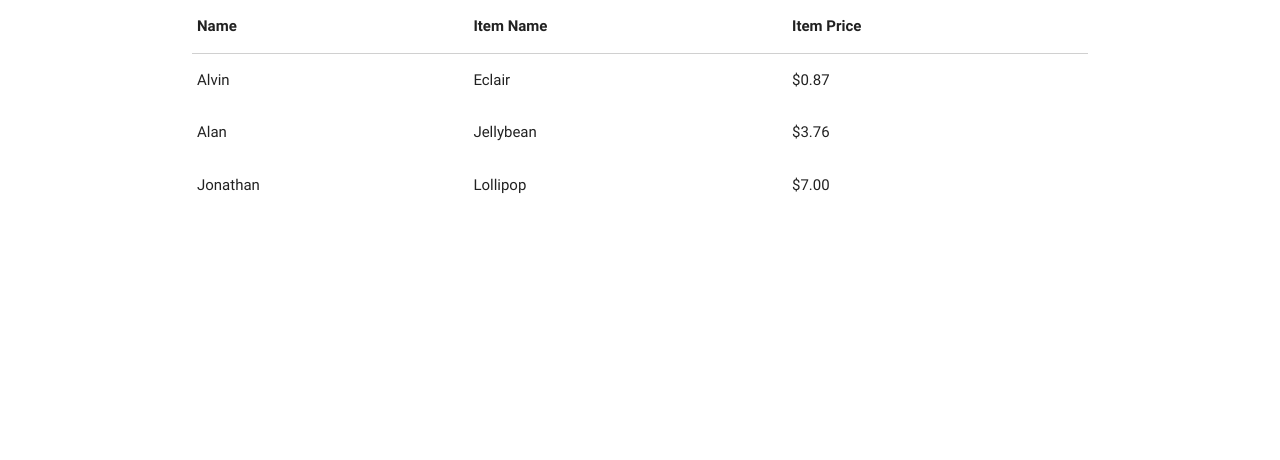
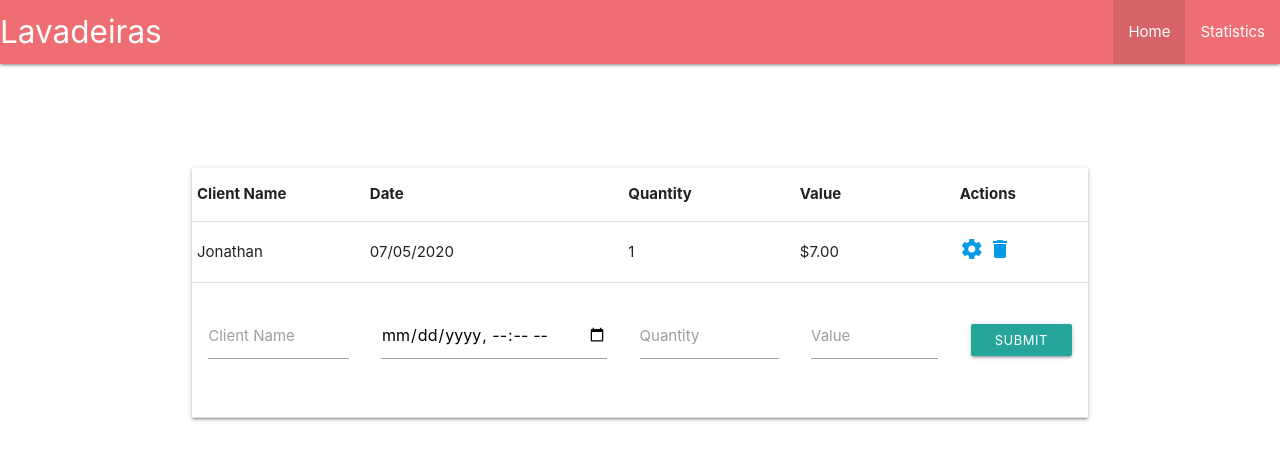
Before and after one commit to ivomastre/trabalho-final-ari, a PHP site: page / in a window 1280 px wide. Shown: the top 460 px of the page. Run offline with PHP 8.4, Linux system fonts and the light colour scheme; data that the repository does not hold is empty; some libraries are stand-ins or nearby versions.

Commit message:
finished index page

```diff
--- a/index.php
+++ b/index.php
@@ -5,46 +5,119 @@
     <!--Import Google Icon Font-->
     <link href="http://fonts.googleapis.com/icon?family=Material+Icons" rel="stylesheet">
     <!--Import materialize.css-->
-    <link type="text/css" rel="stylesheet" href="https://cdnjs.cloudflare.com/ajax/libs/materialize/0.100.2/css/materialize.min.css" media="screen,projection" />
+    <link rel="stylesheet" href="https://cdnjs.cloudflare.com/ajax/libs/materialize/1.0.0/css/materialize.min.css">
 
     <link rel="stylesheet" href="style.css">
     <!-- QUERYMINE Page Center Css -->
 
     <!--Let browser know website is optimized for mobile-->
     <meta name="viewport" content="width=device-width, initial-scale=1.0" />
+    <script src="https://cdnjs.cloudflare.com/ajax/libs/materialize/1.0.0/js/materialize.min.js"></script>
+    <script>
+        document.addEventListener('DOMContentLoaded', function() {
+            var elems = document.querySelectorAll('.datepicker');
+            var instances = M.Datepicker.init(elems);
+            var elems1 = document.querySelectorAll('.sidenav');
+            var instances1 = M.Sidenav.init(elems1);
+        });
 
+    </script>
 </head>
 
 
 <body class="<?php echo $bodyclass ?>">
+    <nav>
+        <div class="nav-wrapper">
+            <a href="#!" class="brand-logo">Lavadeiras</a>
+            <a href="#" data-target="mobile-demo" class="sidenav-trigger"><i class="material-icons">menu</i></a>
+
+            <ul class="right hide-on-med-and-down">
+                <li class = "active"><a href="index.php">Home</a></li>
+                <li><a href="stats.php">Statistics</a></li>
+            </ul>
+        </div>
+
+    </nav>
+    <ul class="sidenav" id="mobile-demo">
+        <li class = "active"><a  href="index.php">Home</a></li>
+        <li><a href="stats.php">Statistics</a></li>
+    </ul>
 
 
-    <!-- Form Section -->
-    <div class="container">
-        <table class="responsive-table highlight">
+
+
+
+
+
+    <div class="container p-t-5">
+        <table class="z-depth-1 responsive-table highlight">
             <thead>
                 <tr>
-                    <th>Name</th>
-                    <th>Item Name</th>
-                    <th>Item Price</th>
+                    <th>Client Name</th>
+                    <th>Date</th>
+                    <th>Quantity</th>
+                    <th>Value</th>
+                    <th>Actions</th>
                 </tr>
             </thead>
 
             <tbody>
                 <tr>
-                    <td>Alvin</td>
-                    <td>Eclair</td>
-                    <td>$0.87</td>
+                    <td>Jonathan</td>
+                    <td>07/05/2020</td>
+                    <td>1</td>
+                    <td>$7.00</td>
+                    <td>
+                        <a href="/php/change.php?id=" class="material-icons prefix">settings</a>
+                        <a href="/php/delete.php?id=" class="material-icons prefix">delete</a>
+                    </td>
                 </tr>
                 <tr>
-                    <td>Alan</td>
-                    <td>Jellybean</td>
-                    <td>$3.76</td>
-                </tr>
-                <tr>
-                    <td>Jonathan</td>
-                    <td>Lollipop</td>
-                    <td>$7.00</td>
+                    <div class="row">
+                        <form action="./php/add-lavadas.php" method="GET">
+                            <div class="row">
+                                <td>
+                                    <div class="row">
+                                        <div class="input-field col s4 m12">
+                                            <input id="name" type="text" name="name" class="validate">
+                                            <label for="name">Client Name</label>
+                                        </div>
+                                    </div>
+                                </td>
+                                <td>
+                                    <div class="row">
+                                        <div class="input-field col s4 m12">
+                                            <input id="date" type="datetime-local" name="date" class="validate">
+                                        </div>
+                                    </div>
+                                </td>
+                                <td>
+                                    <div class="row">
+                                        <div class="input-field col s4 m12">
+                                            <input id="quantity" type="text" name="quantity" class="validate">
+                                            <label for="quantity">Quantity</label>
+                                        </div>
+                                    </div>
+                                </td>
+                                <td>
+                                    <div class="row">
+                                        <div class="input-field col s4 m12">
+                                            <input id="value" type="text" name="value" class="validate">
+                                            <label for="value">Value</label>
+                                        </div>
+                                    </div>
+                                </td>
+                                <td><div class="row">
+                                        <div class="input-field col s4 m12">
+                                            <button class="waves-effect waves-light btn-small" type="submit" name="submit">Submit
+                                                <i class="material-icons right">send</i>
+                                            </button>
+                                        </div>
+                                    </div>
+                                </td>
+                            </div>
+                        </form>
+                    </div>
                 </tr>
             </tbody>
         </table>
@@ -56,8 +129,8 @@
     <!--Import jQuery before materialize.js-->
     <script type="text/javascript" src="https://code.jquery.com/jquery-2.1.1.min.js">
     </script>
-    <script type="text/javascript" src="https://cdnjs.cloudflare.com/ajax/libs/materialize/0.100.2/js/materialize.min.js">
-    </script>
+
+
 </body>
 
 </html>
--- /dev/null
+++ b/php/add-lavadas.php
@@ -0,0 +1,6 @@
+<?php
+
+    if (isset($_GET['submit'])) {
+        echo"alo";
+    }
+?>
--- a/php/connect-db.php
+++ b/php/connect-db.php
@@ -1,6 +1,9 @@
 <?php
     function exec_query($sql){
-        $link = new mysqli("127.0.0.1", "root", "usbw", "lavadeira_db");
+        $link = new mysqli("localhost", "ivo", "ivo", "lavadeira_db");
+        if ($link-> connect_errno) {
+            echo "Failed to connect to MySQL: " . $link -> connect_error;
+        }
         $result = $link -> query($sql);
         $link -> close();
         return $result;
--- a/php/login-backend.php
+++ b/php/login-backend.php
@@ -1,9 +1,12 @@
 <?php
     if (isset($_POST['submit'])) {
+
         $email = $_POST['email'];
         $password = $_POST['password'];
         include("connect-db.php");
-        $result = exec_query("SELECT LAVD_CODIGO FROM TB_LAVADEIRAS WHERE LAVD_EMAIL = '$email' AND LAVD_SENHA = '$password'");
+
+        $result = exec_query("SELECT LAVD_CODIGO FROM TB_LAVADEIRAS WHERE LAVD_LOGIN = '$email' AND LAVD_SENHA = '$password'");
+
         $row = $result->fetch_row();
         if(is_null($row[0])){
             header('Location: ../login.php?result=false');
--- a/php/register-count.php
+++ b/php/register-backend.php
@@ -4,7 +4,7 @@
         $email = $_POST['email'];
         $password = $_POST['password'];
         include("connect-db.php");
-        exec_query("INSERT INTO TB_LAVADEIRAS (LAVD_NOME, LAVD_EMAIL, LAVD_SENHA) VALUES ('$name','$email','$password');");
+        exec_query("INSERT INTO TB_LAVADEIRAS (LAVD_NOME, LAVD_LOGIN, LAVD_SENHA) VALUES ('$name','$email','$password');");
         header('Location: ../login.php');
     }
 ?>
--- a/register.php
+++ b/register.php
@@ -36,7 +36,7 @@
 
     <!-- Form Section -->
     <div class="container">
-        <form action="php/register-count.php" method="POST">
+        <form action="php/register-backend.php" method="POST">
             <!-- Change The Form Method From Here-->
             <div class="card-panel grey lighten-5 z-depth-1">
                 <div class="row">
```
